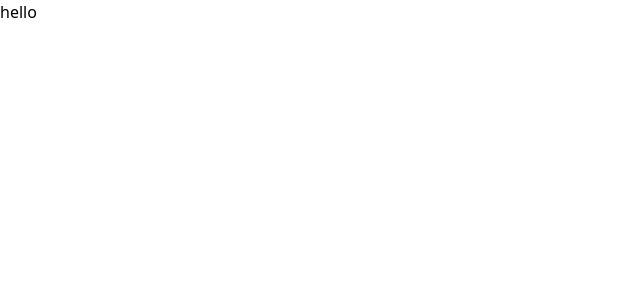
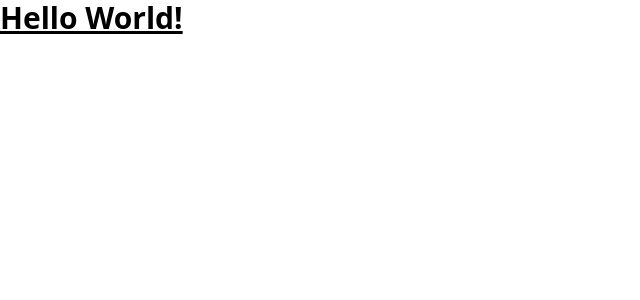
Before and after one commit to FelipeFama/youtube-clone-react, a React (Vite) app: page / in a window 1280 px wide. Shown: the top 300 px of the page, without its empty margins (0-640 px from the left). Built offline with nearby package versions, Linux system fonts and the light colour scheme.

Commit message:
update initial file

```diff
--- a/public/index.html
+++ b/index.html
@@ -4,7 +4,7 @@
     <meta charset="UTF-8" />
     <link rel="icon" type="image/svg+xml" href="/vite.svg" />
     <meta name="viewport" content="width=device-width, initial-scale=1.0" />
-    <title>Vite + React + TS</title>
+    <title>Youtube Clone</title>
   </head>
   <body>
     <div id="root"></div>
--- a/package.json
+++ b/package.json
@@ -1,5 +1,5 @@
 {
-  "name": "react-yoube-clone",
+  "name": "youtube-clone",
   "private": true,
   "version": "0.0.0",
   "type": "module",
--- a/src/App.tsx
+++ b/src/App.tsx
@@ -2,7 +2,7 @@
 function App() {
 
   return (
-   <div>hello</div>
+   <h1 className="text-3xl font-bold underline">Hello World!</h1>
   )
 }
 
--- a/src/main.tsx
+++ b/src/main.tsx
@@ -2,7 +2,6 @@ import React from 'react'
 import ReactDOM from 'react-dom/client'
 import './main.css'
 import App from './App'
-
 
 ReactDOM.createRoot(document.getElementById('root') as HTMLElement).render(
   <React.StrictMode>
--- a/tailwind.config.js
+++ b/tailwind.config.js
@@ -1,8 +1,8 @@
 /** @type {import('tailwindcss').Config} */
 module.exports = {
-  content: [],
+  content: ["./src/**/*.{js,jsx,ts,tsx}"],
   theme: {
     extend: {},
   },
   plugins: [require("@tailwindcss/line-clamp")],
-}
+};
```
Also changed, not shown: 1 other file (tests, documents, lock files or other folders).
